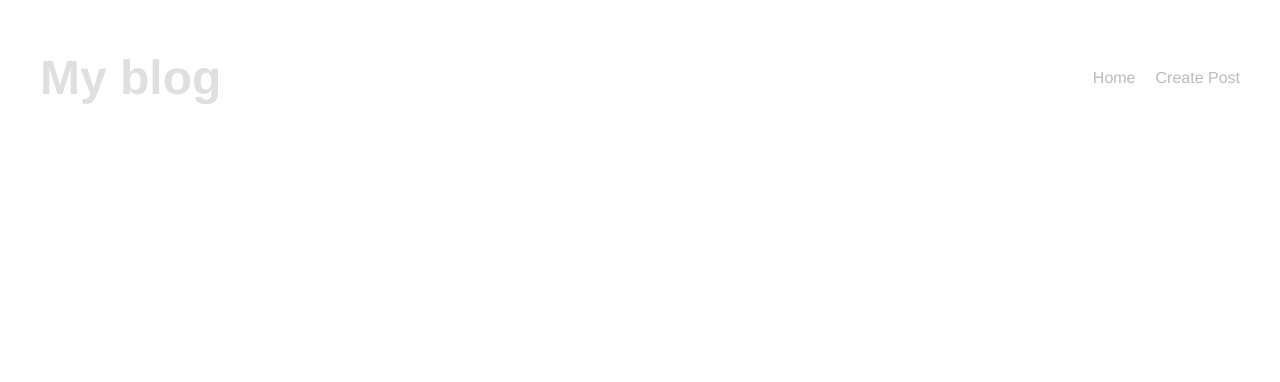
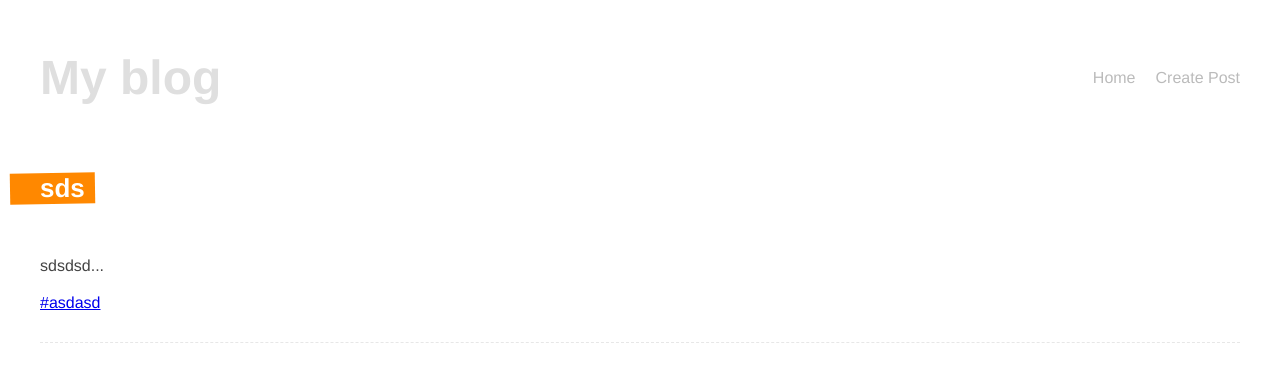
Before and after one commit to Kirill222/vue_composition_api, a Vue app: page /tags/asdasd in a window 1280 px wide. Shown: the top 382 px of the page. Built offline with nearby package versions, Linux system fonts and the light colour scheme; data requests are answered from the project's data file.

Commit message:
18 Displaying posts filtered by tag. Route, computed value, loading spinner display are created

```diff
--- a/src/components/SinglePost.vue
+++ b/src/components/SinglePost.vue
@@ -5,9 +5,16 @@
     </router-link>
 
     <p>{{snippet}}</p>
+
     <span v-for="tag in post.tags" :key="tag">
-        #{{tag}}
+        <router-link :to="{name: 'Tag', params: {tag: tag}}">
+            #{{tag}}
+        </router-link>
     </span>
+
+
+
+
 </div>
 </template>
 
--- a/src/router/index.js
+++ b/src/router/index.js
@@ -2,6 +2,7 @@ import { createRouter, createWebHistory } from 'vue-router'
 import Home from '../views/Home.vue'
 import Details from '../views/Details.vue'
 import Create from '../views/Create.vue'
+import Tag from '../views/Tag.vue'
 
 
 
@@ -21,6 +22,11 @@ const routes = [
     path: '/create',
     name: 'Create',
     component: Create,
+  },
+  {
+    path: '/tags/:tag',
+    name: 'Tag',
+    component: Tag,
   }
 ]
 
--- a/src/views/Home.vue
+++ b/src/views/Home.vue
@@ -25,6 +25,8 @@ export default {
 
     load()
 
+    console.log(posts)
+
     return {posts, error}
 
     }
--- /dev/null
+++ b/src/views/Tag.vue
@@ -0,0 +1,47 @@
+<template>
+  <div class="tag">
+      <div v-if="error">{{error}}</div>
+
+      <div v-if="postsWithTag.length">
+          <PostList :posts="postsWithTag" />
+      </div>
+      <div v-else>
+          <Spinner />
+      </div>
+  </div>
+</template>
+
+<script>
+import { computed, ref } from '@vue/reactivity'
+import {useRoute} from 'vue-router'
+
+import Spinner from '../components/Spinner.vue'
+import PostList from '../components/PostList.vue'
+import getPosts from '../composables/getPosts.js'
+
+
+export default {
+    components: {PostList, Spinner},
+    setup() {
+        const route = useRoute()
+        const tag = route.params.tag
+
+        const {posts, error, load} = getPosts()
+
+        load()
+
+        const postsWithTag = computed(() => {
+            return posts.value.filter(p => {
+                return p.tags.includes(tag)
+            })
+        })
+
+        return {error, postsWithTag}
+
+    }
+}
+</script>
+
+<style>
+
+</style>
```
